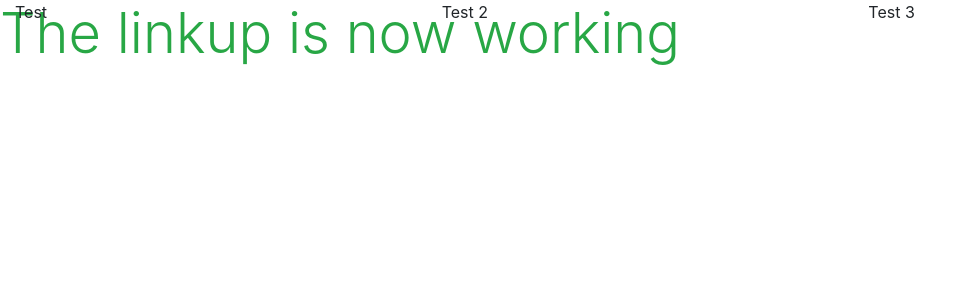
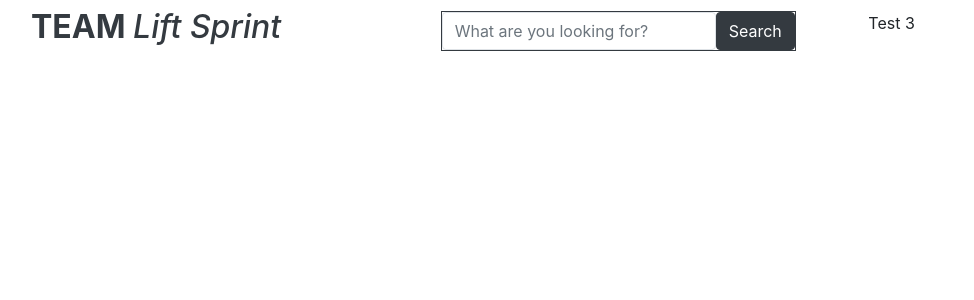
Before and after one commit to aryan008/team_lift_sprint, a Django app: page / in a window 1280 px wide. Shown: the top 300 px of the page, without its empty margins (0-974 px from the left). Run offline with Django 3.2, Linux system fonts and the light colour scheme; some libraries are stand-ins or nearby versions.

Commit message:
Add the search bar and query text plus buttons to home page

```diff
--- a/home/templates/home/index.html
+++ b/home/templates/home/index.html
@@ -10,5 +10,5 @@
 {% endblock %}
 
 {% block content %}
-    <h1 class="display-4 text-success">The linkup is now working</h1>
+    <h1 class="display-4 text-success"></h1>
 {% endblock %}
--- a/templates/base.html
+++ b/templates/base.html
@@ -35,10 +35,23 @@
     <header class = "container-fluid fixed-top">
       <div class="row">
         <div class="col-12 col-lg-4 my-auto">
-          <p>Test</p>
+          <a href="{% url 'home' %}" class="nav-link">
+            <h2 class="text-dark"><strong class = "text-uppercase">Team </strong><i>Lift Sprint</i></h2>
+          </a>
         </div>
         <div class="col-12 col-lg-4 my-auto">
-          <p>Test 2</p>
+          <div class = "input-group">
+            <form method = "GET" action="">
+              <div class="input-group-append border border-dark border-4">
+                <input type="text" class="form-control border" aria-describedby="searchOurStore" name="q" placeholder = "What are you looking for?">
+                <button type="submit" class="btn btn-dark rounded-3">
+                  <span class = "input-group">
+                    <i class = "fas fa-search"></i>
+                  </span>Search
+                </button>
+              </div>
+            </form>
+          </div>
         </div>
         <div class="col-12 col-lg-4 my-auto">
           <p>Test 3</p>
```
